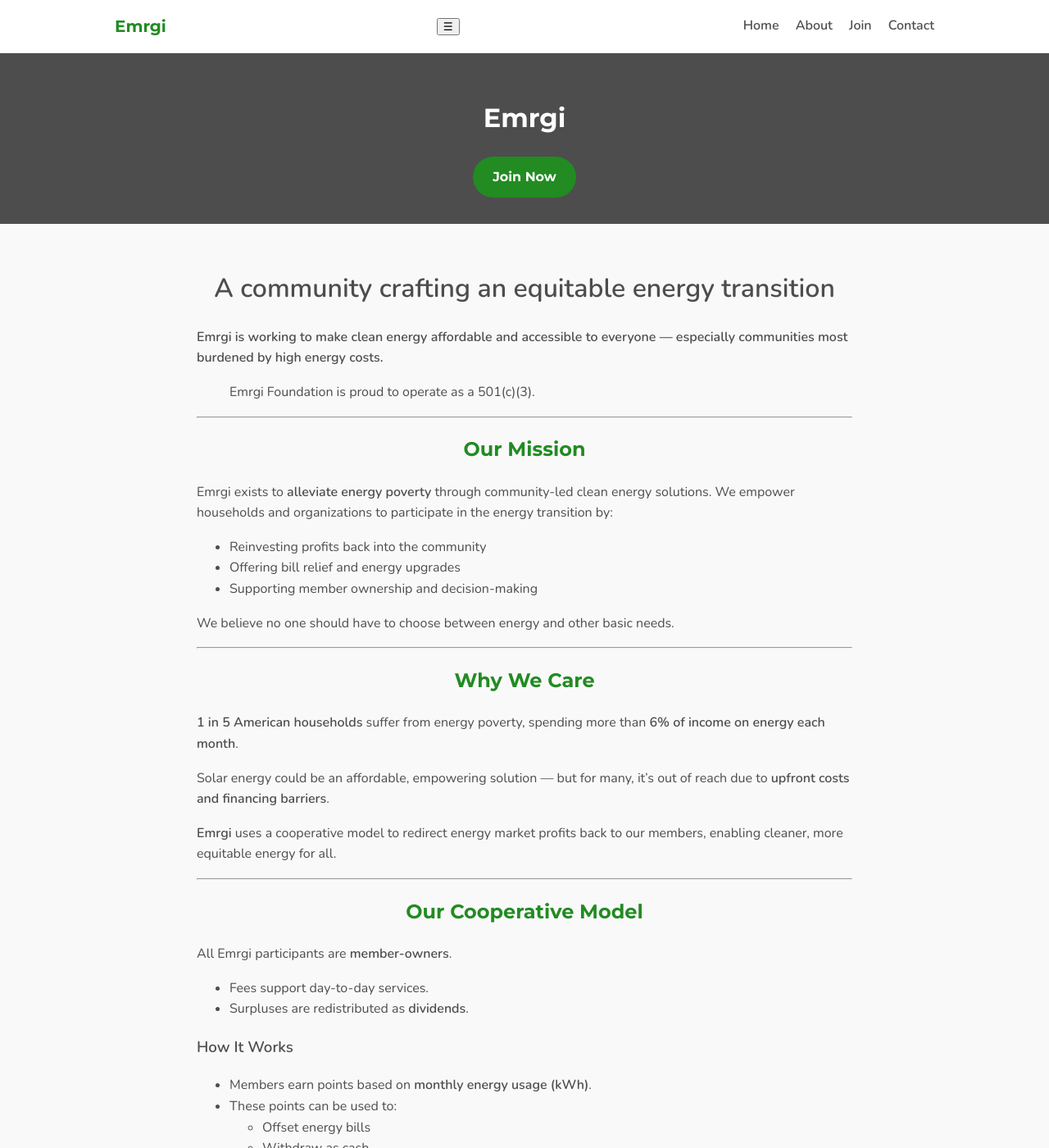
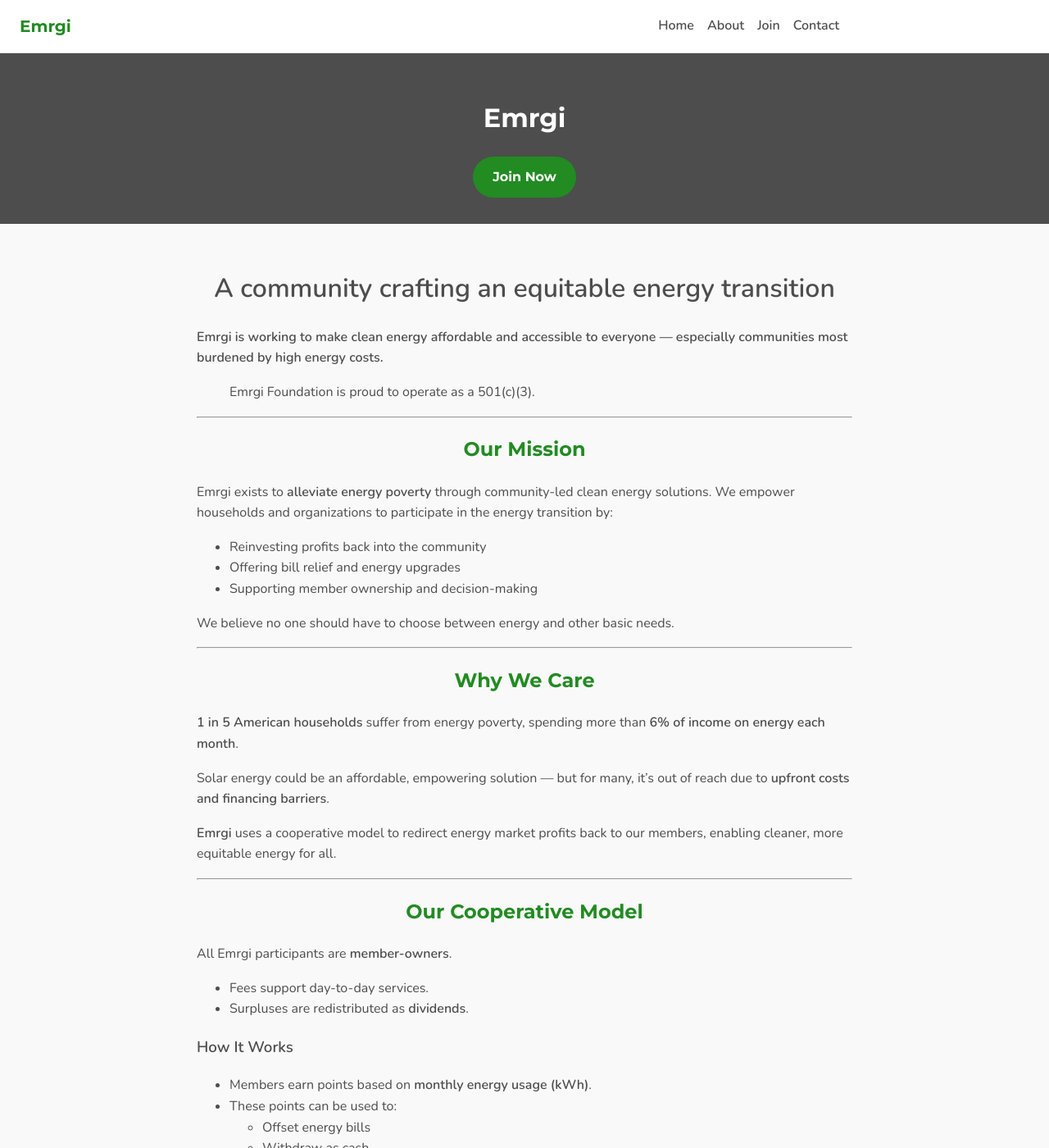
Before and after one commit to emergi-foundation/emergi-foundation.github.io, a Jekyll site: the page built from index.md, in a window 1280 px wide and 1400 px high. Shown: the whole window at 82% size. Built offline with Jekyll 4.4.1, drawn with Linux system fonts in a browser that asks for light colours.

Commit message:
Update style.css
Signed-off-by: Eric Scheier <eric@scheier.org>

```diff
--- a/assets/css/style.css
+++ b/assets/css/style.css
@@ -95,8 +95,9 @@ body {
   background-color: #ffffff;
   border-bottom: 1px solid #dddddd;
   padding: 1rem 1.5rem;
-  display: flex;
-  justify-content: center;
+  position: sticky;
+  top: 0;
+  z-index: 999;
 }
 
 .nav-container {
@@ -115,6 +116,10 @@ body {
   color: var(--primary);
 }
 
+.nav-links {
+  display: flex;
+}
+
 .nav-links a {
   margin-left: 1rem;
   font-family: var(--font-body);
@@ -128,6 +133,42 @@ body {
   color: var(--primary);
 }
 
+/* Mobile Navigation */
+.menu-toggle {
+  display: none;
+  background: none;
+  border: none;
+  font-size: 1.5rem;
+  color: var(--primary);
+}
+
+@media (max-width: 768px) {
+  .nav-container {
+    flex-direction: column;
+    align-items: flex-start;
+  }
+
+  .menu-toggle {
+    display: block;
+    align-self: flex-end;
+    margin-bottom: 0.5rem;
+  }
+
+  .nav-links {
+    flex-direction: column;
+    width: 100%;
+    display: none;
+  }
+
+  .nav-links.show {
+    display: flex;
+  }
+
+  .nav-links a {
+    margin: 0.5rem 0;
+  }
+}
+
 /* Footer Links */
 .footer-links {
   margin-top: 0.5rem;
```
